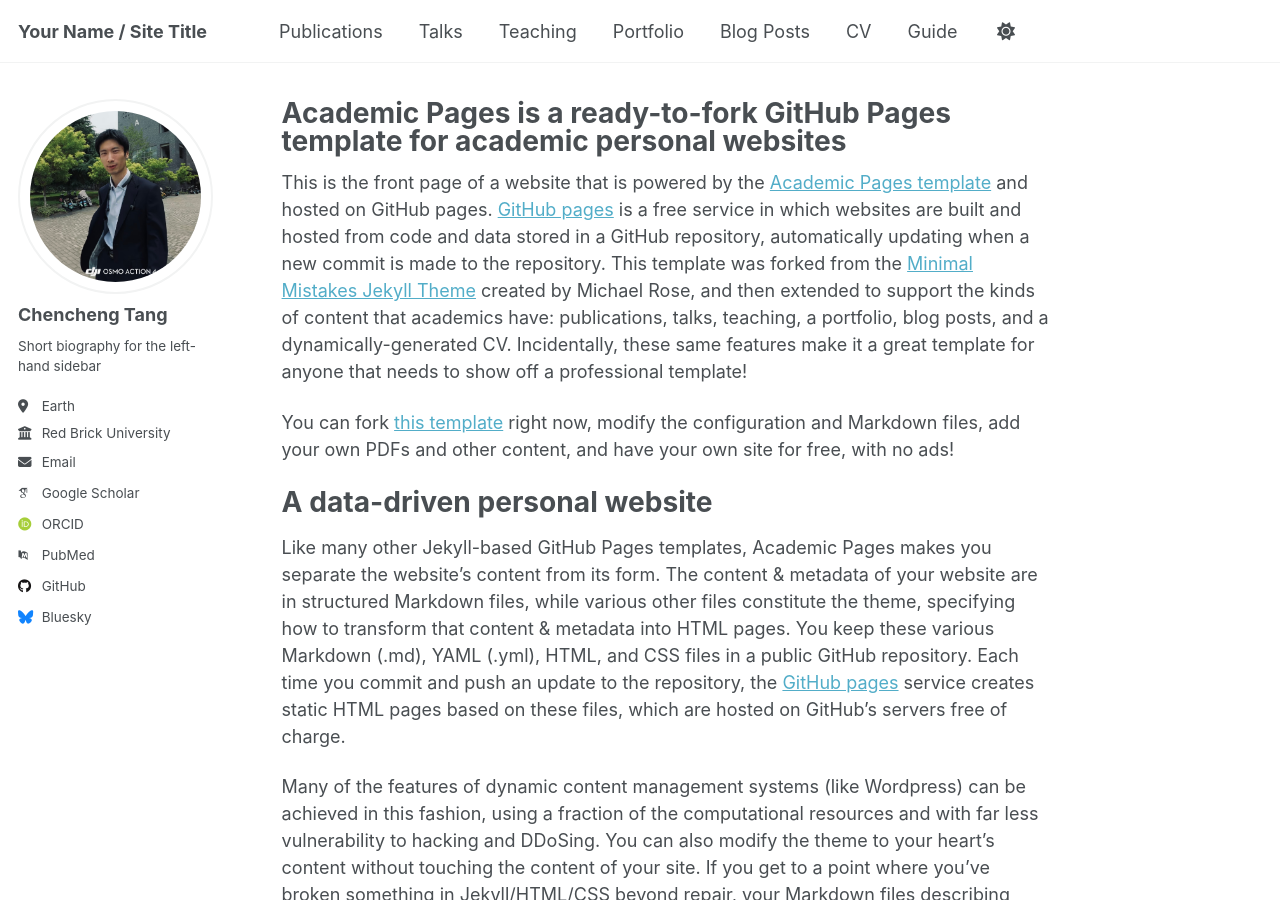
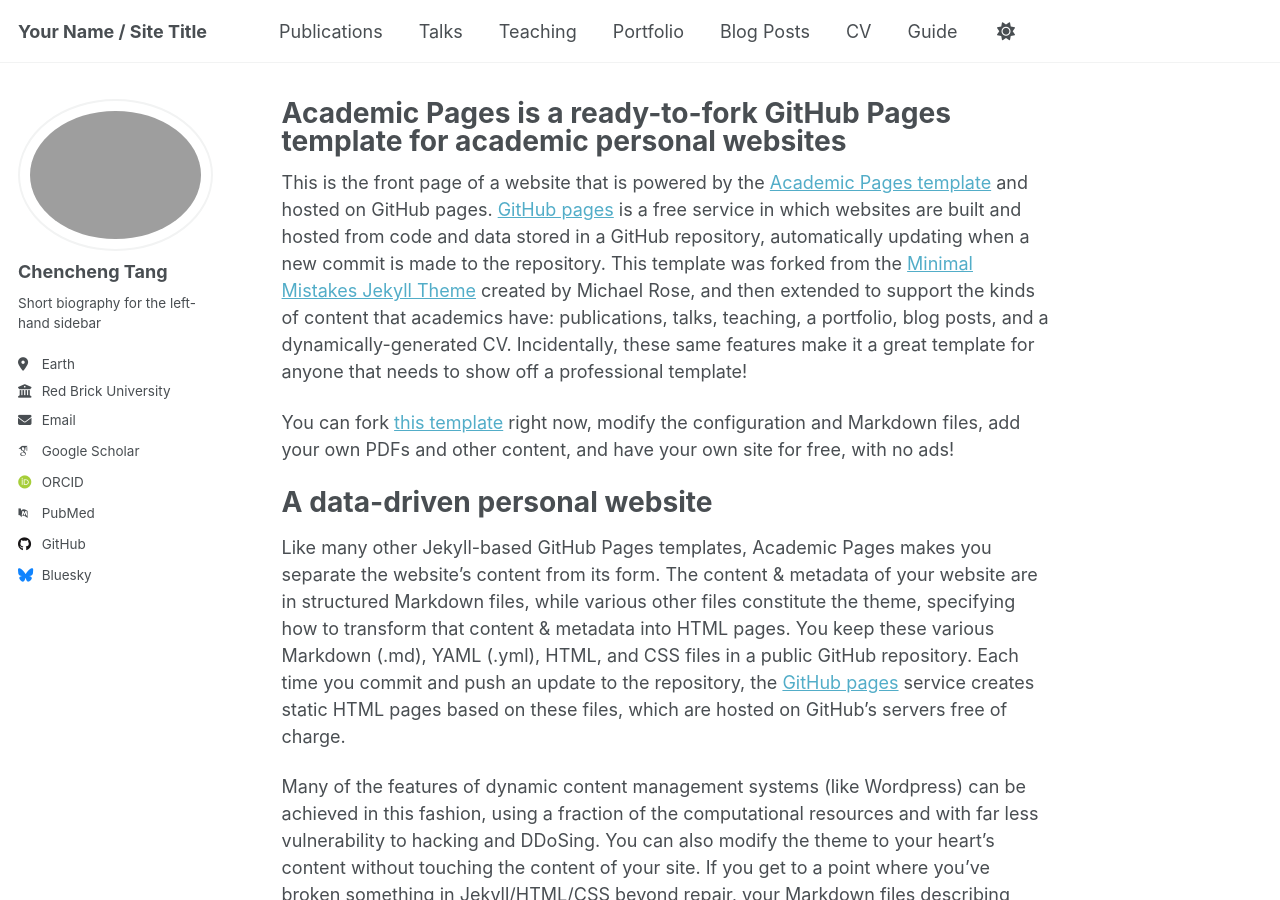
Before and after one commit to AI4Sfrontline/ai4sfrontline.github.io, a Jekyll site: the page built from _pages/about.md, in a window 1280 px wide and 900 px high. Built offline with Jekyll 4.4.1, drawn with Linux system fonts in a browser that asks for light colours; some web fonts are replaced; a script that is not in the unit is left out.

Commit message:
Update _config.yml

```diff
--- a/_config.yml
+++ b/_config.yml
@@ -23,7 +23,7 @@ repository               : "academicpages/academicpages.github.io"
 #               Additional customization can be done by editing /_includes/author-profile.html
 author:
   # Biographic information
-  avatar           : "profile_4.jpg"
+  avatar           : "profile_5.jpg"
   name             : "Chencheng Tang"
   pronouns         : # example: "she/her"
   bio              : "Short biography for the left-hand sidebar"
```
